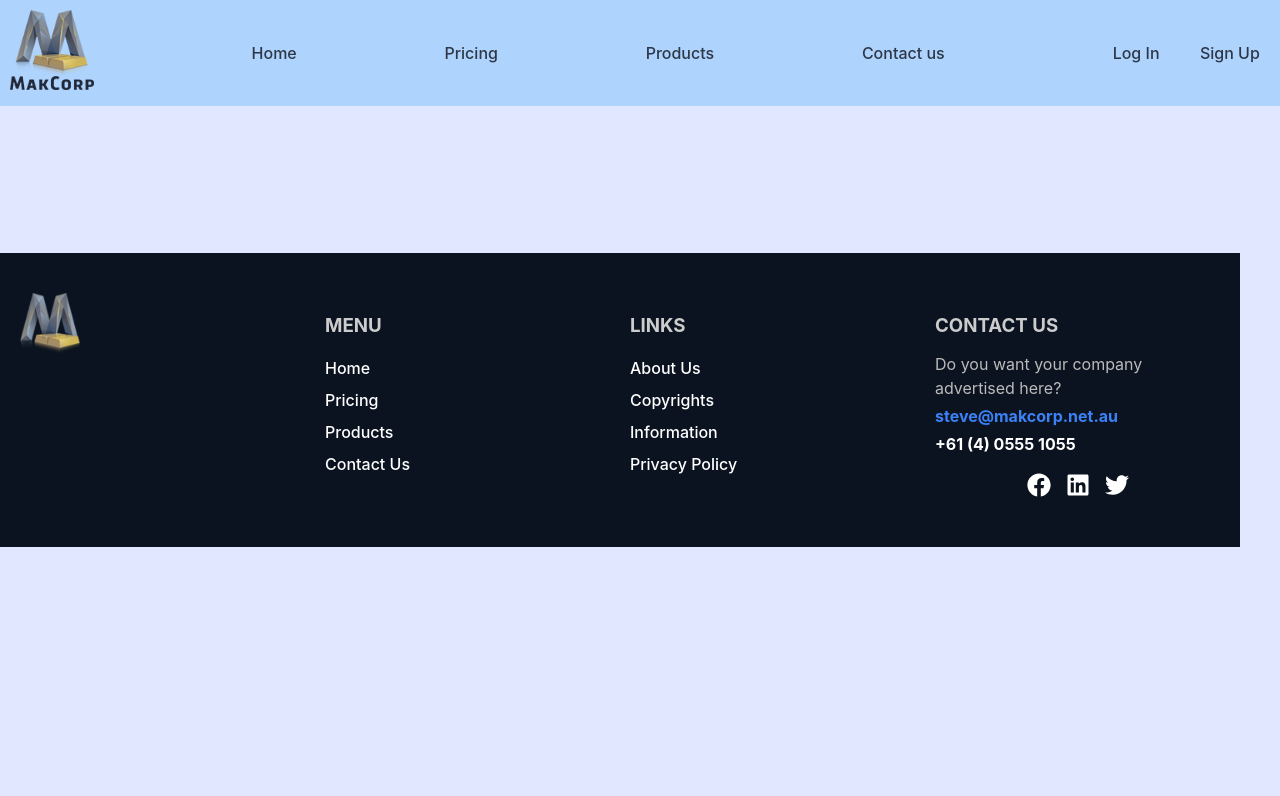
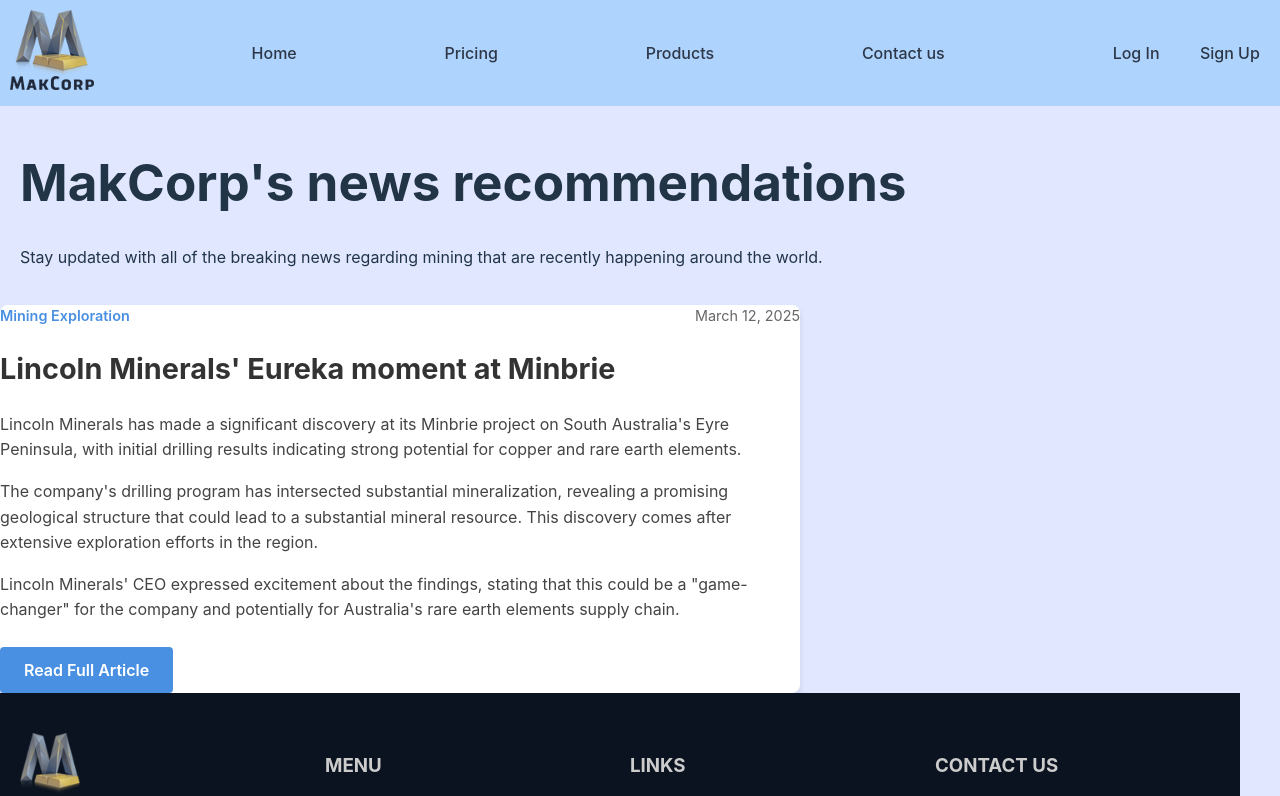
Before and after one commit to jayshah41/Puzzled, a React (Vite) app: page /news in a window 1280 px wide. Shown: the top 796 px of the page. Built offline with nearby package versions, Linux system fonts and the light colour scheme.

Commit message:
Added News Components and CSS

```diff
--- a/src/App.jsx
+++ b/src/App.jsx
@@ -15,6 +15,7 @@ import Shareholders from './pages/graphs/Shareholders';
 import CapitalRaises from './pages/graphs/CapitalRaises';
 import Projects from './pages/graphs/Projects';
 import Financials from './pages/graphs/Financials';
+import News from './pages/News';
 
 const App = () => {
   return (
@@ -35,6 +36,7 @@ const App = () => {
           <Route path="/graphs/capital-raises" element={<CapitalRaises />} />
           <Route path="/graphs/projects" element={<Projects />} />
           <Route path="/graphs/financials" element={<Financials />} />
+          <Route path="/news" element={<News />} />
         </Routes>
         <Footer />
       </Router>
--- /dev/null
+++ b/src/components/NewsContent.jsx
@@ -0,0 +1,44 @@
+import React from 'react';
+import '../styles/GeneralStyles.css';
+import '../styles/NewsContent.css';
+
+const NewsContent = () => {
+  return (
+    <div className="news-content-container">
+      <div className="news-card">
+        <div className="news-details">
+          <span className="news-category">Mining Exploration</span>
+          <span className="news-date">March 12, 2025</span>
+        </div>
+        <h2 className="news-title">Lincoln Minerals' Eureka moment at Minbrie</h2>
+        <div className="news-excerpt">
+          <p>
+            Lincoln Minerals has made a significant discovery at its Minbrie project on South Australia's Eyre Peninsula,
+            with initial drilling results indicating strong potential for copper and rare earth elements.
+          </p>
+          <p>
+            The company's drilling program has intersected substantial mineralization, revealing a promising geological
+            structure that could lead to a substantial mineral resource. This discovery comes after extensive exploration
+            efforts in the region.
+          </p>
+          <p>
+            Lincoln Minerals' CEO expressed excitement about the findings, stating that this could be a "game-changer"
+            for the company and potentially for Australia's rare earth elements supply chain.
+          </p>
+        </div>
+        <div className="news-actions">
+          <a
+            href="https://mining.com.au/lincoln-minerals-eureka-moment-at-minbrie/"
+            target="_blank"
+            rel="noopener noreferrer"
+            className="read-more-btn"
+          >
+            Read Full Article
+          </a>
+        </div>
+      </div>
+    </div>
+  );
+};
+
+export default NewsContent;
--- /dev/null
+++ b/src/components/NewsHero.jsx
@@ -0,0 +1,15 @@
+import React from 'react';
+import '../styles/GeneralStyles.css';
+
+const NewsHero = () => {
+  return (
+    <div>
+        <div className="standard-padding">
+        <h1>MakCorp's news recommendations</h1>
+        <p>Stay updated with all of the breaking news regarding mining that are recently happening around the world.</p>
+        </div>
+    </div>
+  )
+}
+
+export default NewsHero
--- /dev/null
+++ b/src/pages/News.jsx
@@ -0,0 +1,14 @@
+import React from 'react';
+import NewsHero from '../components/NewsHero';
+import NewsContent from '../components/NewsContent';
+
+const News = () => {
+  return (
+    <>
+      <NewsHero/>
+      <NewsContent/>
+    </>
+  )
+}
+
+export default News
--- /dev/null
+++ b/src/styles/NewsContent.css
@@ -0,0 +1,58 @@
+.news-content-container {
+    /* max-width: 800px; */
+  }
+
+  .news-card {
+    max-width: 800px;
+    background-color: white;
+    border-radius: 8px;
+    box-shadow: 0 4px 6px rgba(0, 0, 0, 0.1);
+  }
+
+  .news-details {
+    display: flex;
+    justify-content: space-between;
+    margin-bottom: 1rem;
+    font-size: 0.9rem;
+  }
+
+  .news-category {
+    color: #4a90e2;
+    font-weight: 600;
+  }
+
+  .news-date {
+    color: #666;
+  }
+
+  .news-title {
+    font-size: 1.8rem;
+    margin-bottom: 1.5rem;
+    color: #333;
+    line-height: 1.3;
+  }
+
+  .news-excerpt p {
+    margin-bottom: 1rem;
+    line-height: 1.6;
+    color: #444;
+  }
+
+  .news-actions {
+    margin-top: 1.5rem;
+  }
+
+  .read-more-btn {
+    display: inline-block;
+    background-color: #4a90e2;
+    color: white;
+    padding: 0.7rem 1.5rem;
+    border-radius: 4px;
+    text-decoration: none;
+    font-weight: 600;
+    transition: background-color 0.3s ease;
+  }
+
+  .read-more-btn:hover {
+    background-color: #3570b8;
+  }
```
